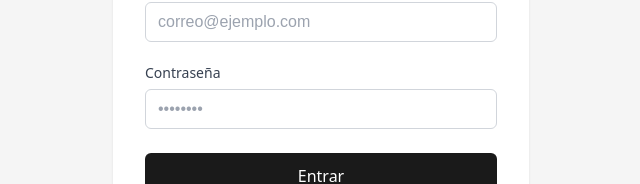
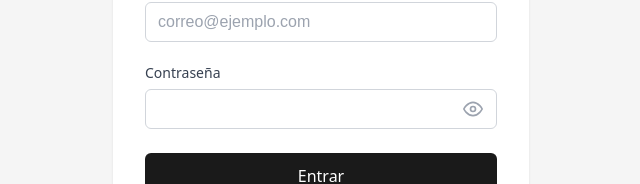
Before and after one commit to Javierjha01/viajes-hueypoxtla, a React (Vite) app: page /login in a window 1280 px wide. Shown: the part 296-480 px from the top of the page, without its empty margins (319-959 px from the left). Built offline with nearby package versions, Linux system fonts and the light colour scheme; no server answers.

Commit message:
Fix login

```diff
--- /dev/null
+++ b/src/components/AuthPasswordInput.jsx
@@ -0,0 +1,42 @@
+import { useState } from 'react'
+
+/** Campo de contraseña con botón para mostrar/ocultar. */
+export default function AuthPasswordInput({ value, onChange, placeholder, autoComplete, required, minLength, id }) {
+  const [visible, setVisible] = useState(false)
+
+  return (
+    <div className="auth-password-wrap">
+      <input
+        id={id}
+        type={visible ? 'text' : 'password'}
+        className="auth-input auth-password-input"
+        value={value}
+        onChange={onChange}
+        placeholder={placeholder}
+        autoComplete={autoComplete}
+        required={required}
+        minLength={minLength}
+      />
+      <button
+        type="button"
+        className="auth-password-toggle"
+        onClick={() => setVisible((v) => !v)}
+        tabIndex={-1}
+        aria-label={visible ? 'Ocultar contraseña' : 'Mostrar contraseña'}
+        title={visible ? 'Ocultar' : 'Mostrar'}
+      >
+        {visible ? (
+          <svg className="auth-password-icon" viewBox="0 0 24 24" fill="none" stroke="currentColor" strokeWidth="2" aria-hidden>
+            <path d="M17.94 17.94A10.07 10.07 0 0 1 12 20c-7 0-11-8-11-8a18.45 18.45 0 0 1 5.06-5.94M9.9 4.24A9.12 9.12 0 0 1 12 4c7 0 11 8 11 8a18.5 18.5 0 0 1-2.16 3.19m-6.72-1.07a3 3 0 1 1-4.24-4.24" />
+            <line x1="1" y1="1" x2="23" y2="23" />
+          </svg>
+        ) : (
+          <svg className="auth-password-icon" viewBox="0 0 24 24" fill="none" stroke="currentColor" strokeWidth="2" aria-hidden>
+            <path d="M1 12s4-8 11-8 11 8 11 8-4 8-11 8-11-8-11-8z" />
+            <circle cx="12" cy="12" r="3" />
+          </svg>
+        )}
+      </button>
+    </div>
+  )
+}
--- a/src/context/AuthContext.jsx
+++ b/src/context/AuthContext.jsx
@@ -23,6 +23,12 @@
   const [profile, setProfile] = useState(null)
   const [loading, setLoading] = useState(true)
   const redirectHandled = useRef(false)
+
+  // En PWA (añadido al inicio del móvil) el almacenamiento puede ser distinto: forzar persistencia local
+  // para que el login con correo (y Google) se guarde y no se pierda al cerrar la app.
+  useEffect(() => {
+    setPersistence(auth, browserLocalPersistence).catch(() => {})
+  }, [])
 
   useEffect(() => {
     let unsub
--- a/src/pages/Auth.css
+++ b/src/pages/Auth.css
@@ -110,6 +110,46 @@
   box-shadow: 0 0 0 2px rgba(55, 65, 81, 0.15);
 }
 
+.auth-password-wrap {
+  position: relative;
+  display: flex;
+  align-items: stretch;
+}
+
+.auth-password-wrap .auth-password-input {
+  flex: 1;
+  padding-right: 2.75rem;
+}
+
+.auth-password-toggle {
+  position: absolute;
+  right: 0.5rem;
+  top: 50%;
+  transform: translateY(-50%);
+  width: 2rem;
+  height: 2rem;
+  display: flex;
+  align-items: center;
+  justify-content: center;
+  border: none;
+  background: none;
+  color: var(--auth-placeholder, #9ca3af);
+  cursor: pointer;
+  border-radius: 4px;
+  padding: 0;
+}
+
+.auth-password-toggle:hover {
+  color: var(--auth-label, #374151);
+  background: var(--auth-bg, #f3f4f6);
+}
+
+.auth-password-icon {
+  width: 1.25rem;
+  height: 1.25rem;
+  pointer-events: none;
+}
+
 .auth-select {
   cursor: pointer;
   appearance: auto;
--- a/src/pages/Login.jsx
+++ b/src/pages/Login.jsx
@@ -1,6 +1,7 @@
 import { useState } from 'react'
 import { Link, useNavigate } from 'react-router-dom'
 import { useAuth } from '../context/AuthContext'
+import AuthPasswordInput from '../components/AuthPasswordInput'
 import icGoogle from '../assets/ic_google.png'
 import './Auth.css'
 
@@ -75,12 +76,9 @@
 
           <label className="auth-label">
             Contraseña
-            <input
-              type="password"
-              className="auth-input"
+            <AuthPasswordInput
               value={password}
               onChange={(e) => setPassword(e.target.value)}
-              placeholder="••••••••"
               autoComplete="current-password"
               required
             />
--- a/src/pages/Register.jsx
+++ b/src/pages/Register.jsx
@@ -4,6 +4,7 @@
 import { createUserProfile } from '../lib/firestoreUsers'
 import { validatePhone } from '../lib/validatePhone'
 import TrailLoading from '../components/TrailLoading'
+import AuthPasswordInput from '../components/AuthPasswordInput'
 import './Auth.css'
 
 export default function Register() {
@@ -164,9 +165,7 @@
 
           <label className="auth-label">
             Contraseña
-            <input
-              type="password"
-              className="auth-input"
+            <AuthPasswordInput
               value={password}
               onChange={(e) => setPassword(e.target.value)}
               placeholder="Mínimo 6 caracteres"
@@ -178,9 +177,7 @@
 
           <label className="auth-label">
             Confirmar contraseña
-            <input
-              type="password"
-              className="auth-input"
+            <AuthPasswordInput
               value={confirmPassword}
               onChange={(e) => setConfirmPassword(e.target.value)}
               placeholder="Repite la contraseña"
```
